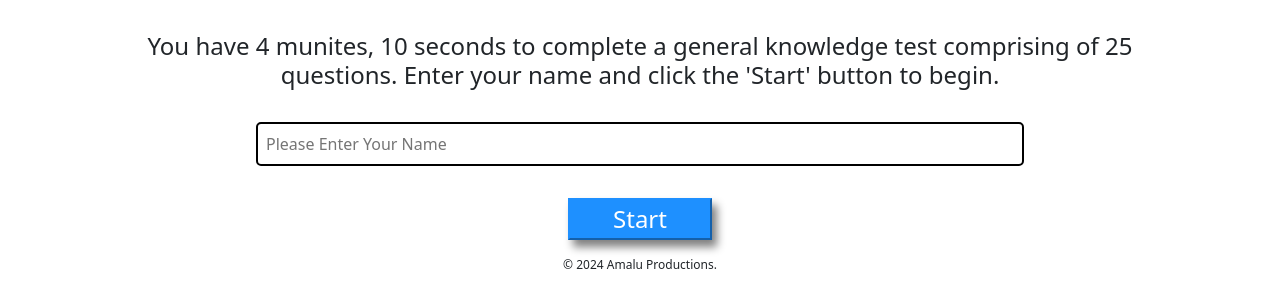
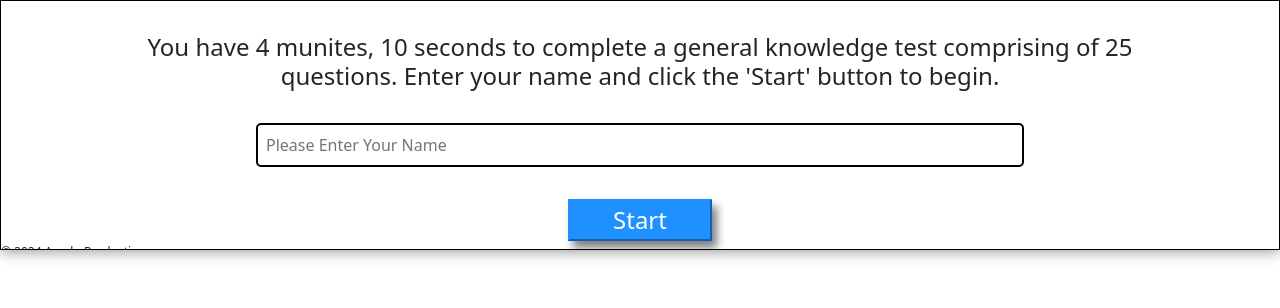
Before and after one commit to Prim3timer/test, a React (Create React App) app: page / in a window 1280 px wide. Shown: the top 308 px of the page. Built offline with nearby package versions, Linux system fonts and the light colour scheme.

Commit message:
table wahala

```diff
--- a/src/index.css
+++ b/src/index.css
@@ -1,16 +1,24 @@
 
 
 #app {
-  width: 100vw;
+  /* width: 100vw;
   height: 100vh;
   text-align: center;
   justify-content: center;
+  padding-bottom: 1rem; */
 
-  /* display: flex;
+
+  width: 100vw;
+  max-height: 100vh;
+  display: flex;
   flex-direction: column;
-  justify-content: center; */
-
-  padding-bottom: 1rem;
+  /* background-color: red; */
+  justify-content: flex-start;
+  /* align-items: center; */
+  overflow-y: auto;
+  border: 1px solid black;
+  box-shadow: 0px 0px 15px gray;
+  /* max-width: 800px; */
 }
 
 #name-component {
@@ -179,9 +187,9 @@ font-size: 2rem;
 
 
   #tableA {
-    /* font-size: .8rem; */
+    font-size: .8rem;
     /* width: vw; */
-    /* max-width: 400px; */
+    /* width: 100vw; */
     /* justify-self: center; */
   }
 
@@ -211,7 +219,7 @@ font-size: 2rem;
 
   #tableA {
     /* font-size: 1rem; */
-    width: 150vw;
+    width: 180vw;
     /* margin-left: rem; */
     font-size: 1.2rem;
    }
```
